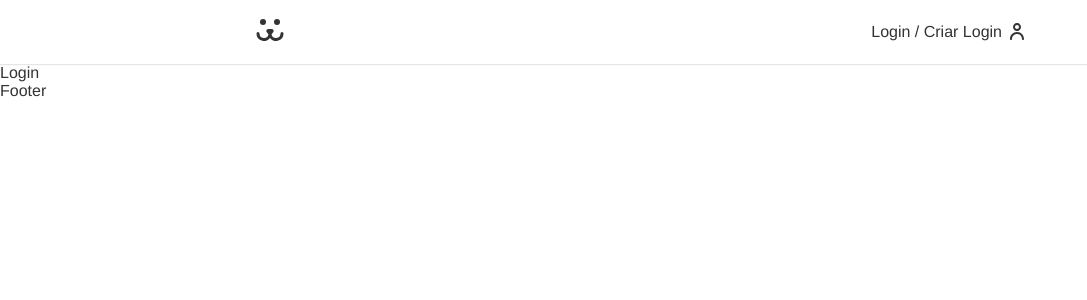
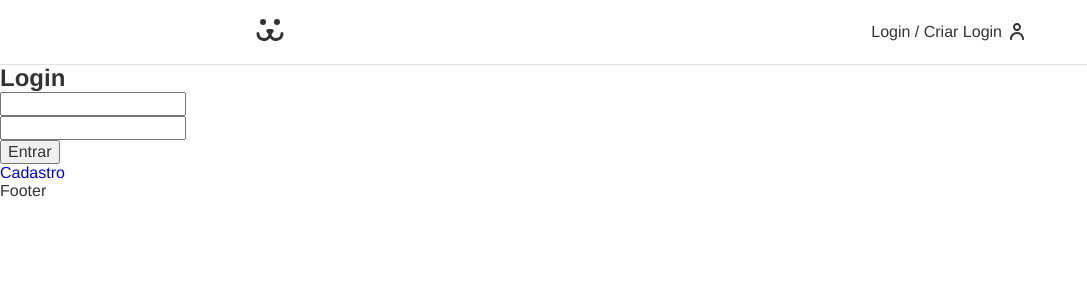
Before and after one commit to flp96/dogs-app, a React (Vite) app: page /login in a window 1280 px wide. Shown: the top 300 px of the page, without its empty margins (0-1087 px from the left). Built offline with nearby package versions, Linux system fonts and the light colour scheme.

Commit message:
login routes finalizado

```diff
--- a/src/App.jsx
+++ b/src/App.jsx
@@ -13,7 +13,7 @@
         <Header />
         <Routes>
           <Route path="/" element={<Home />} />
-          <Route path="/login" element={<Login />} />
+          <Route path="/login/*" element={<Login />} />
         </Routes>
         <Footer />
       </BrowserRouter>
--- a/src/Components/Login/Login.jsx
+++ b/src/Components/Login/Login.jsx
@@ -1,7 +1,21 @@
 import React from 'react';
+import { Route, Routes } from 'react-router-dom';
+import LoginForm from './LoginForm';
+import LoginPasswordLost from './LoginPasswordLost';
+import LoginPasswordReset from './LoginPasswordReset';
+import LoginCreate from './LoginCreate';
 
 const Login = () => {
-  return <div>Login</div>;
+  return (
+    <div>
+      <Routes>
+        <Route path="/" element={<LoginForm />} />
+        <Route path="criar" element={<LoginCreate />} />
+        <Route path="perdeu" element={<LoginPasswordLost />} />
+        <Route path="resetar" element={<LoginPasswordReset />} />
+      </Routes>
+    </div>
+  );
 };
 
 export default Login;
--- /dev/null
+++ b/src/Components/Login/LoginCreate.jsx
@@ -0,0 +1,7 @@
+import React from 'react';
+
+const LoginCreate = () => {
+  return <div>Login Criar</div>;
+};
+
+export default LoginCreate;
--- /dev/null
+++ b/src/Components/Login/LoginForm.jsx
@@ -0,0 +1,47 @@
+import React from 'react';
+import { Link } from 'react-router-dom';
+
+const LoginForm = () => {
+  const [username, setUsername] = React.useState('');
+  const [password, setPassword] = React.useState('');
+
+  function handleSubmit(event) {
+    event.preventDefault();
+    fetch('https://dogsapi.origamid.dev/json/jtw-auth/v1/token', {
+      method: 'POST',
+      headers: {
+        'Content-Type': 'application/json',
+      },
+      body: JSON.stringify({ username, password }),
+    })
+      .then((response) => {
+        console.log(response);
+        return response.json();
+      })
+      .then((json) => {
+        console.log(json);
+      });
+  }
+
+  return (
+    <section>
+      <h1>Login</h1>
+      <form action="" onSubmit={handleSubmit}>
+        <input
+          type="text"
+          value={username}
+          onChange={({ target }) => setUsername(target.value)}
+        />
+        <input
+          type="password"
+          value={password}
+          onChange={({ target }) => setPassword(target.value)}
+        />
+        <button>Entrar</button>
+      </form>
+      <Link to="/login/criar">Cadastro</Link>
+    </section>
+  );
+};
+
+export default LoginForm;
--- /dev/null
+++ b/src/Components/Login/LoginPasswordLost.jsx
@@ -0,0 +1,7 @@
+import React from 'react';
+
+const LoginPasswordLost = () => {
+  return <div></div>;
+};
+
+export default LoginPasswordLost;
--- /dev/null
+++ b/src/Components/Login/LoginPasswordReset.jsx
@@ -0,0 +1,7 @@
+import React from 'react';
+
+const LoginPasswordReset = () => {
+  return <div></div>;
+};
+
+export default LoginPasswordReset;
```
